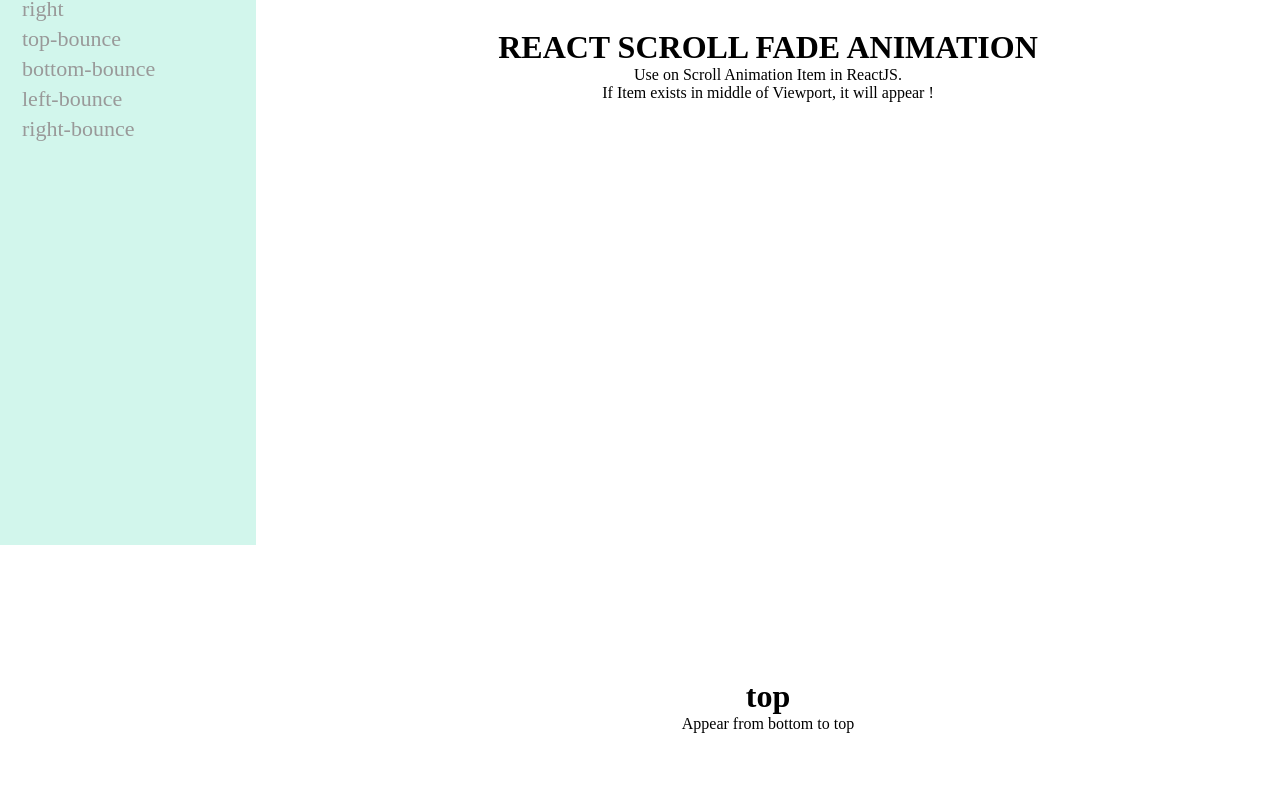
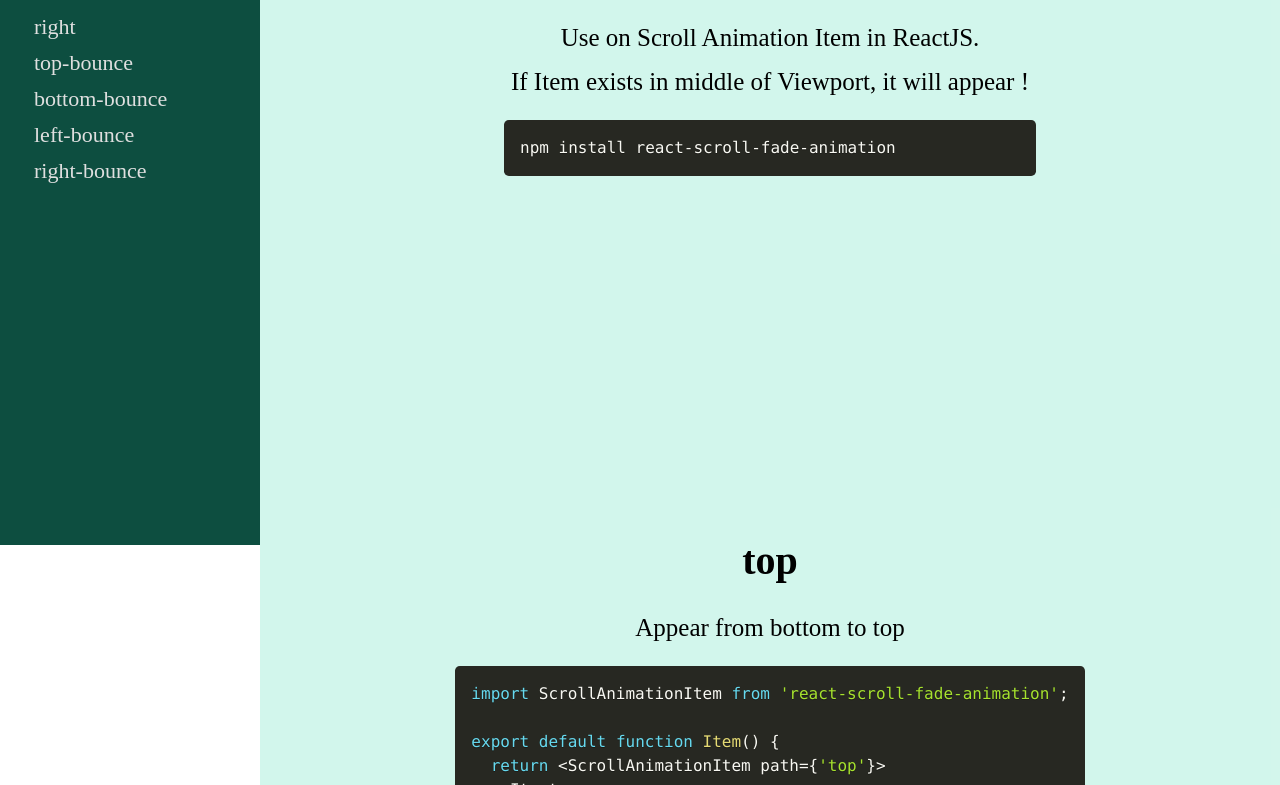
Before and after one commit to leon-dunamu/react-scroll-fade-animation, a React app in the folder demo/: page / in a window 1280 px wide. Shown: the part 255-1040 px from the top of the page. Built offline with nearby package versions, Linux system fonts and the light colour scheme.

Commit message:
demo: add main contents

```diff
--- a/demo/package.json
+++ b/demo/package.json
@@ -20,6 +20,7 @@
     "@babel/preset-react": "^7.13.13",
     "@babel/preset-typescript": "^7.13.0",
     "@pmmmwh/react-refresh-webpack-plugin": "^0.4.3",
+    "@types/prismjs": "^1.16.5",
     "@types/react": "^17.0.5",
     "@types/react-dom": "^17.0.3",
     "babel-loader": "^8.2.2",
@@ -47,6 +48,7 @@
     "@babel/runtime": "^7.13.17",
     "gh-pages": "^3.1.0",
     "path-to-regexp": "^0.1.7",
+    "prismjs": "^1.23.0",
     "prop-types": "^15.7.2",
     "react": "^17.0.2",
     "react-dom": "^17.0.2",
--- a/demo/src/App.tsx
+++ b/demo/src/App.tsx
@@ -1,6 +1,8 @@
 import 'src/styles/App.scss';
 import 'src/styles/Sidebar.scss';
 import 'src/styles/Body.scss';
+
+import 'src/assets/prism.css';
 
 import React from 'react';
 
--- /dev/null
+++ b/demo/src/assets/prism.css
@@ -0,0 +1,125 @@
+/* PrismJS 1.23.0
+https://prismjs.com/download.html#themes=prism-okaidia&languages=markup+css+clike+javascript */
+/**
+ * okaidia theme for JavaScript, CSS and HTML
+ * Loosely based on Monokai textmate theme by http://www.monokai.nl/
+ * @author ocodia
+ */
+
+code[class*="language-"],
+pre[class*="language-"] {
+	color: #f8f8f2;
+	background: none;
+	text-shadow: 0 1px rgba(0, 0, 0, 0.3);
+	font-family: Consolas, Monaco, 'Andale Mono', 'Ubuntu Mono', monospace;
+	font-size: 1em;
+	text-align: left;
+	white-space: pre;
+	word-spacing: normal;
+	word-break: normal;
+	word-wrap: normal;
+	line-height: 1.5;
+
+	-moz-tab-size: 4;
+	-o-tab-size: 4;
+	tab-size: 4;
+
+	-webkit-hyphens: none;
+	-moz-hyphens: none;
+	-ms-hyphens: none;
+	hyphens: none;
+}
+
+/* Code blocks */
+pre[class*="language-"] {
+	padding: 1em;
+	margin: .5em 0;
+	overflow: auto;
+	border-radius: 0.3em;
+}
+
+:not(pre) > code[class*="language-"],
+pre[class*="language-"] {
+	background: #272822;
+}
+
+/* Inline code */
+:not(pre) > code[class*="language-"] {
+	padding: .1em;
+	border-radius: .3em;
+	white-space: normal;
+}
+
+.token.comment,
+.token.prolog,
+.token.doctype,
+.token.cdata {
+	color: #8292a2;
+}
+
+.token.punctuation {
+	color: #f8f8f2;
+}
+
+.token.namespace {
+	opacity: .7;
+}
+
+.token.property,
+.token.tag,
+.token.constant,
+.token.symbol,
+.token.deleted {
+	color: #f92672;
+}
+
+.token.boolean,
+.token.number {
+	color: #ae81ff;
+}
+
+.token.selector,
+.token.attr-name,
+.token.string,
+.token.char,
+.token.builtin,
+.token.inserted {
+	color: #a6e22e;
+}
+
+.token.operator,
+.token.entity,
+.token.url,
+.language-css .token.string,
+.style .token.string,
+.token.variable {
+	color: #f8f8f2;
+}
+
+.token.atrule,
+.token.attr-value,
+.token.function,
+.token.class-name {
+	color: #e6db74;
+}
+
+.token.keyword {
+	color: #66d9ef;
+}
+
+.token.regex,
+.token.important {
+	color: #fd971f;
+}
+
+.token.important,
+.token.bold {
+	font-weight: bold;
+}
+.token.italic {
+	font-style: italic;
+}
+
+.token.entity {
+	cursor: help;
+}
--- a/demo/src/styles/Body.scss
+++ b/demo/src/styles/Body.scss
@@ -9,5 +9,24 @@
     align-items: center;
 
     height: 80vh;
+
+    background-color: rgba(108, 225, 191, 0.3);
+
+    h1 {
+      margin-bottom: 30px;
+
+      font-size: 40px;
+    }
+
+    div {
+      margin-bottom: 16px;
+
+      font-size: 25px;
+      text-align: left;
+    }
+
+    pre {
+      min-width: 500px;
+    }
   }
 }
--- a/demo/src/styles/Sidebar.scss
+++ b/demo/src/styles/Sidebar.scss
@@ -4,10 +4,10 @@
   left: 0;
 
   flex: 1;
-  min-width: 240px;
+  min-width: 260px;
   min-height: 100vh;
 
-  background-color: rgba(108, 225, 191, 0.3);
+  background-color: #0d4e40;
 
   @media screen and (max-width: 768px) {
     display: none;
@@ -27,7 +27,7 @@
       margin: 0;
       padding: 0;
 
-      color: #666;
+      color: #eaeaea;
 
       &:first-child {
         margin: 12px;
@@ -50,20 +50,23 @@
 
     h2 {
       margin-bottom: 10px;
-      font-weight: 500;
+
+      font-weight: 700;
+      color: #dfdfdf;
     }
 
     li {
-      margin: 4px 8px;
+      margin: 4px 10px 10px 20px;
+      // margin-left: 20px;
 
       font-size: 22px;
       font-weight: 400;
-      color: #999;
+      color: #dfdfdf;
 
       transition: color 1.2s;
 
       &.focus-item {
-        color: #098868;
+        color: #ffeaa7;
         font-weight: 600;
         transition: color 1.2s;
       }
--- a/demo/src/views/Body/Body.tsx
+++ b/demo/src/views/Body/Body.tsx
@@ -6,11 +6,12 @@
   description: string[];
   code: string;
   id: string;
+  type?: string;
 }
 
 export default function Body() {
   return (
-    <div className="body-container">
+    <div className={'body-container'}>
       {bodyContentList.map((item: BodyContentItemProps) => (
         <BodyContent {...item} key={item.id} />
       ))}
@@ -25,55 +26,122 @@
       'Use on Scroll Animation Item in ReactJS.',
       'If Item exists in middle of Viewport, it will appear !',
     ],
-    code: '',
+    code: `
+      npm install react-scroll-fade-animation
+    `,
+    type: 'bash',
     id: 'init',
   },
   {
     title: 'top',
     description: ['Appear from bottom to top'],
-    code: '',
+    code: `
+import ScrollAnimationItem from 'react-scroll-fade-animation';
+
+export default function Item() {
+  return <ScrollAnimationItem path={'top'}>
+    Its top
+  </ScrollAnimationItem>
+}
+    `,
     id: 'top',
   },
   {
     title: 'bottom',
     description: ['Appear from top to bottom'],
-    code: '',
+    code: `
+import ScrollAnimationItem from 'react-scroll-fade-animation';
+
+export default function Item() {
+  return <ScrollAnimationItem path={'bottom'}>
+    Its bottom
+  </ScrollAnimationItem>
+}
+    `,
     id: 'bottom',
   },
   {
     title: 'left',
     description: ['Appear from right to left'],
-    code: '',
+    code: `
+import ScrollAnimationItem from 'react-scroll-fade-animation';
+
+export default function Item() {
+  return <ScrollAnimationItem path={'left'}>
+    Its left
+  </ScrollAnimationItem>
+}
+    `,
     id: 'left',
   },
   {
     title: 'right',
     description: ['Appear from left to right'],
-    code: '',
+    code: `
+import ScrollAnimationItem from 'react-scroll-fade-animation';
+
+export default function Item() {
+  return <ScrollAnimationItem path={'right'}>
+    Its right
+  </ScrollAnimationItem>
+}
+    `,
     id: 'right',
   },
   {
     title: 'top-bounce',
     description: ['Bounce from bottom to top'],
-    code: '',
+    code: `
+import ScrollAnimationItem from 'react-scroll-fade-animation';
+
+export default function Item() {
+  return <ScrollAnimationItem path={'top-bounce'}>
+    Its top-bounce
+  </ScrollAnimationItem>
+}
+    `,
     id: 'top-bounce',
   },
   {
     title: 'bottom-bounce',
     description: ['Bounce from top to bottom'],
-    code: '',
+    code: `
+import ScrollAnimationItem from 'react-scroll-fade-animation';
+
+export default function Item() {
+  return <ScrollAnimationItem path={'bottom'}>
+    Its bottom-bounce
+  </ScrollAnimationItem>
+}
+    `,
     id: 'bottom-bounce',
   },
   {
     title: 'left-bounce',
     description: ['Bounce from right to left'],
-    code: '',
+    code: `
+import ScrollAnimationItem from 'react-scroll-fade-animation';
+
+export default function Item() {
+  return <ScrollAnimationItem path={'left'}>
+    Its left-bounce
+  </ScrollAnimationItem>
+}
+    `,
     id: 'left-bounce',
   },
   {
     title: 'right-bounce',
     description: ['Bounce from left to right'],
-    code: '',
+    code: `
+import ScrollAnimationItem from 'react-scroll-fade-animation';
+
+export default function Item() {
+  return <ScrollAnimationItem path={'right'}>
+    Its right-bounce
+  </ScrollAnimationItem>
+}
+    `,
     id: 'right-bounce',
   },
 ];
--- a/demo/src/views/Body/BodyContent.tsx
+++ b/demo/src/views/Body/BodyContent.tsx
@@ -1,4 +1,5 @@
 import React from 'react';
+import Prism from 'prismjs';
 import { BodyContentItemProps } from './Body';
 
 export default function BodyContent({
@@ -6,9 +7,14 @@
   description,
   code,
   id,
+  type,
 }: BodyContentItemProps) {
+  React.useEffect(() => {
+    Prism.highlightAll();
+  }, []);
+
   return (
-    <div id={`rsfa-${id}`} className="body-content">
+    <div id={`rsfa-${id}`} className={'body-content'}>
       <h1>{title}</h1>
       {description.map((desc: string) => (
         <div key={desc} className={'body-content-desc'}>
@@ -16,7 +22,7 @@
         </div>
       ))}
       <pre>
-        <code>{code}</code>
+        <code className={`language-${type ? type : 'js'}`}>{code.trim()}</code>
       </pre>
     </div>
   );
--- a/demo/src/views/Sidebar/Sidebar.tsx
+++ b/demo/src/views/Sidebar/Sidebar.tsx
@@ -5,7 +5,7 @@
 
 export default function Sidebar() {
   return (
-    <div className="side-bar-container">
+    <div className={'side-bar-container'}>
       <SidebarHeader />
       <SidebarContentList />
     </div>
--- a/demo/src/views/Sidebar/SidebarContentList.tsx
+++ b/demo/src/views/Sidebar/SidebarContentList.tsx
@@ -18,7 +18,7 @@
 
   return (
     <ul className={'side-bar-content'}>
-      <h2>ANIMATION LIST</h2>
+      <h2>🖱 ANIMATION LIST</h2>
       {animationList.map((animationTitle: string) => (
         <li key={animationTitle} id={animationTitle} onClick={onClick}>
           {animationTitle}
--- a/demo/src/views/Sidebar/SidebarHeader.tsx
+++ b/demo/src/views/Sidebar/SidebarHeader.tsx
@@ -5,8 +5,9 @@
   const onClick = () => {
     scrollToItemById('rsfa-init');
   };
+
   return (
-    <div className="side-bar-header" onClick={onClick}>
+    <div className={'side-bar-header'} onClick={onClick}>
       <h1>React Scroll</h1>
       <h1>Fade Animation</h1>
     </div>
```
Also changed, not shown: 5 other files (tests, documents, lock files or other folders).
